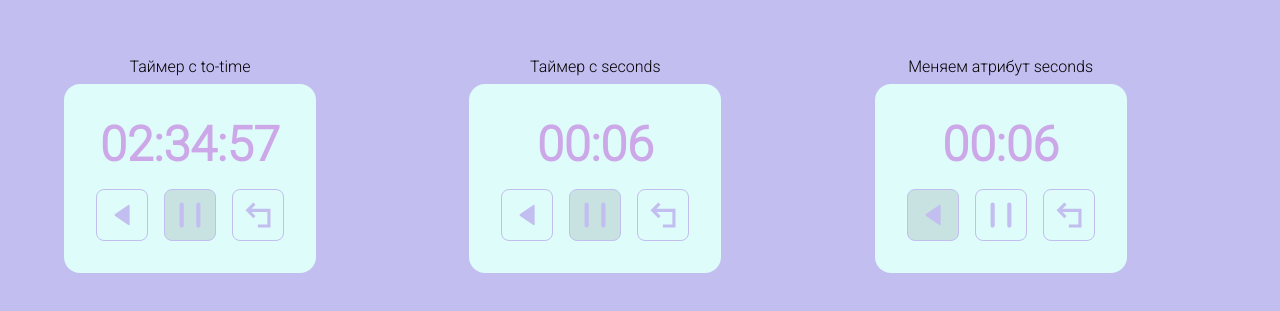
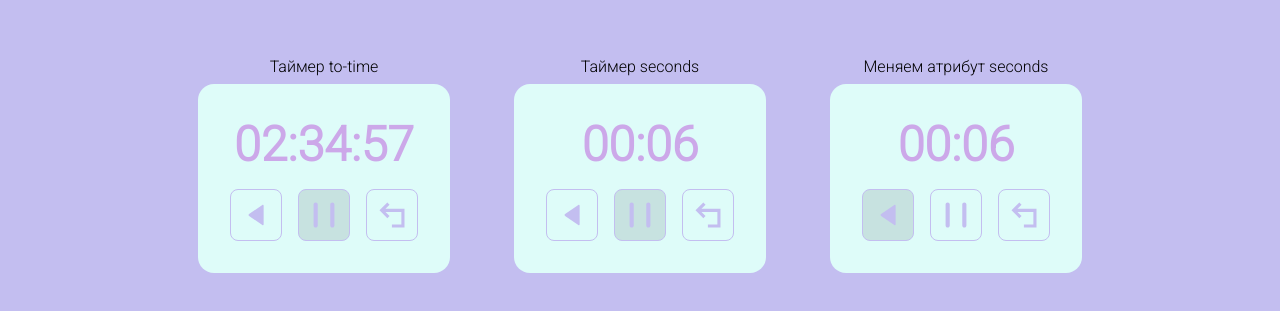
Before and after one commit to Goddo-ro/customJavascriptTimer, a plain HTML site: page index.html in a window 1280 px wide. Shown: the part 235-546 px from the top of the page. Drawn offline with Linux system fonts and the light colour scheme.

Commit message:
change styles of timers example section

```diff
--- a/index.html
+++ b/index.html
@@ -13,7 +13,7 @@
 <main>
     <section class="timers-example">
         <div>
-            <pre>Таймер с to-time</pre>
+            <pre>Таймер to-time</pre>
             <div id="timer1" class="timer-container">
                 <timer-view to-time="00:00:00"></timer-view>
                 <ul class="timer-container__buttons">
@@ -31,7 +31,7 @@
         </div>
 
         <div>
-            <pre>Таймер с seconds</pre>
+            <pre>Таймер seconds</pre>
             <div id="timer2" class="timer-container">
                 <timer-view seconds="6"></timer-view>
                 <ul class="timer-container__buttons">
--- a/src/styles/index.css
+++ b/src/styles/index.css
@@ -13,8 +13,8 @@
 
 .timers-example {
     display: grid;
-    grid-auto-flow: column;
     align-items: center;
+    justify-content: center;
     gap: 4rem;
     min-height: 100vh;
     padding: 4rem;
@@ -25,6 +25,19 @@
     display: flex;
     flex-direction: column;
     align-items: center;
+    justify-content: center;
     gap: .5rem;
     width: fit-content;
 }
+
+@media screen and (min-width: 650px) {
+    .timers-example {
+        grid-template-columns: 1fr 1fr;
+    }
+}
+
+@media screen and (min-width: 1024px) {
+    .timers-example {
+        display: flex;
+    }
+}
```
